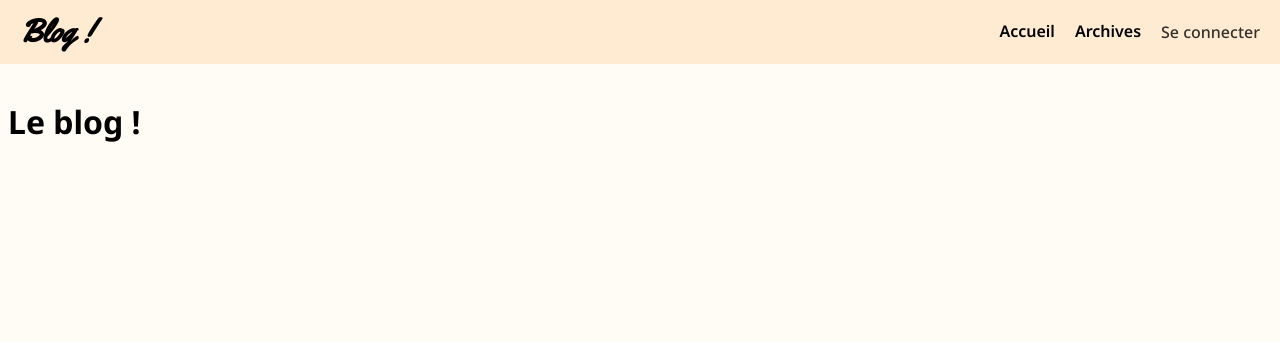
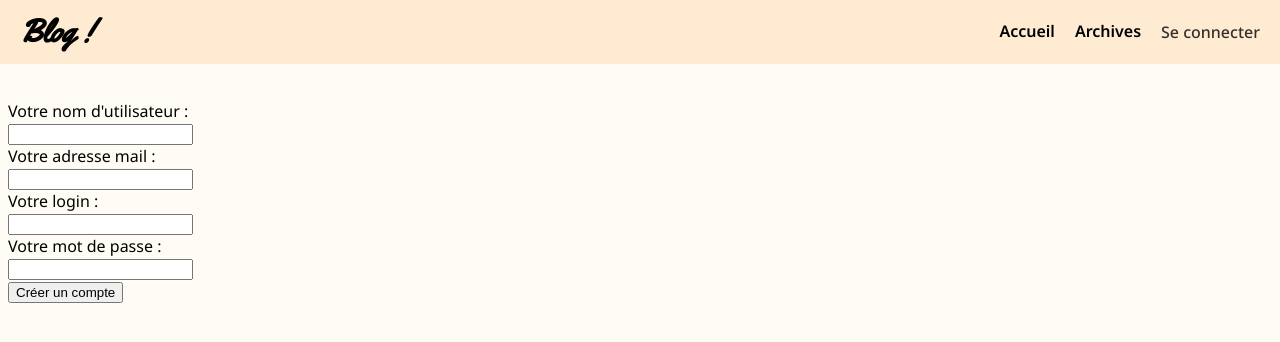
Before and after one commit to BinroLeCrab/Mini-Projet-Blog, a PHP site: page /index.php?newuser in a window 1280 px wide. Shown: the top 342 px of the page. Run offline with PHP 8.4, Linux system fonts and the light colour scheme; data that the repository does not hold is empty; some libraries are stand-ins or nearby versions.

Commit message:
✨ peut créer un compte

```diff
--- a/include/CommSQL.php
+++ b/include/CommSQL.php
@@ -116,6 +116,43 @@ function traitecomment($id_billet, $content, $id_user) {
     }
 
     return 'location:index.php?id_billet='.$id_billet;
+}
+
+function traiteinscription($login, $mdp, $name, $mail, $mdpclair) {
+
+    try
+    {
+        $db = new PDO(dsn, user, pwd);
+    }
+    catch (PDOException $e)
+    {
+        die("Erreur à l'ouverture ! :".$e->getmessage());
+    }
+
+    $stmt=$db->prepare('SELECT * FROM utilisateurs WHERE login = :logi /*and mot_de_passe = :mdp*/;');
+    $stmt->bindValue(':logi', $login);
+    // $stmt->bindValue(':mdp', $mdp);
+
+    $stmt->execute();
+
+    if($stmt->rowCount()){
+        return 'location:index.php?newuser&errlog='.$login;
+
+    } else {
+
+        $add = $db->prepare("INSERT INTO utilisateurs (login, mail, motpass, nom) VALUES (:log, :mail, :mdp, :name);");
+        $add->bindValue(':log',$login);
+        $add->bindValue(':mail',$mail);
+        $add->bindValue(':mdp',$mdp);
+        $add->bindValue(':name',$name);
+
+        $add->execute();
+
+        //fermer
+        $db = null;
+    }
+
+    return traitelogin($login, $mdpclair);
 }
 
 function supprBillet($id_billet, $org) {
@@ -341,6 +378,28 @@ function supprComment($id_comment, $org) {
 
 }
 
+function supprUser($id) {
+
+    try
+    {
+        $db = new PDO(dsn, user, pwd);
+    }
+    catch (PDOException $e)
+    {
+        die("Erreur à l'ouverture ! :".$e->getmessage());
+    }
+
+    //requeter
+    $stmt = $db->prepare("DELETE FROM utilisateurs WHERE id = :id;");
+    $stmt->bindValue(':id',$id);
+
+    $stmt->execute();
+
+    //fermer
+    $db = null;
+    return 'location:index?adminPan';
+}
+
 ?>
 
 <!-- $cnxDB = new PDO($this->dsn, $this->user, $this->pwd); -->
--- a/include/output.php
+++ b/include/output.php
@@ -9,6 +9,25 @@ function formConnexion() {
     $reponse.=" <label for=\"mdp\">Mot de passe :</label><br>\n";
     $reponse.=" <input type=\"password\" id=\"mdp\" name=\"mdp\" required/><br>\n";
     $reponse.=" <input type=\"submit\" value=\"Se connecter\"/><br>\n";
+    $reponse.="</form>\n";
+    $reponse.="<a href=\"index.php?newuser\">Créer un compte</a>\n";
+
+    return $reponse;
+}
+
+function formInscription() {
+    $reponse= "";
+
+    $reponse.="<form action=\"index.php?incription\" method=\"post\">\n";
+    $reponse.=" <label for=\"name\">Votre nom d'utilisateur :</label><br>\n";
+    $reponse.=" <input type=\"text\" id=\"name\" name=\"name\" required/><br>\n";
+    $reponse.=" <label for=\"mail\">Votre adresse mail :</label><br>\n";
+    $reponse.=" <input type=\"text\" id=\"mail\" name=\"mail\" required/><br>\n";
+    $reponse.=" <label for=\"login\">Votre login :</label><br>\n";
+    $reponse.=" <input type=\"text\" id=\"login\" name=\"login\" required/><br>\n";
+    $reponse.=" <label for=\"mdp\">Votre mot de passe :</label><br>\n";
+    $reponse.=" <input type=\"password\" id=\"mdp\" name=\"mdp\" required/><br>\n";
+    $reponse.=" <input type=\"submit\" value=\"Créer un compte\"/><br>\n";
     $reponse.="</form>\n";
 
     return $reponse;
@@ -136,6 +155,7 @@ function echoBillet($id) {
 }
 
 function adminPannel(){
+
     $reponse = "";
 
     $BD = adminPan();
@@ -154,6 +174,7 @@ function adminPannel(){
     $reponse.="                         <th>Id User</th>\n";
     $reponse.="                         <th>Login</th>\n";
     $reponse.="                         <th>Nom</th>\n";
+    $reponse.="                         <th>Mail</th>\n";
     $reponse.="                         <th>Mots de passe</th>\n";
     $reponse.="                         <th>Autorité</th>\n";
     $reponse.="                     </tr>\n";
@@ -165,8 +186,13 @@ function adminPannel(){
         $reponse.=sprintf("                            <td>%s</td>\n", $value["id"]);
         $reponse.=sprintf("                            <td>%s</td>\n", $value["login"]);
         $reponse.=sprintf("                            <td>%s</td>\n", $value["nom"]);
+        $reponse.=sprintf("                            <td>%s</td>\n", $value["mail"]);
         $reponse.=sprintf("                            <td>%s</td>\n", $value["motpass"]);
         $reponse.=sprintf("                            <td>%s</td>\n", $value["autority"]);
+        if ($value["autority"] != 317) {
+            $reponse.=sprintf("                            <td><a href=\"index.php?SuprrUs&id_us=%s\">Supprimer</a></td>\n", $value["id"]);
+        }
+
         $reponse.= "                        </tr>\n";
     }
 
@@ -244,3 +270,5 @@ function adminPannel(){
 ?>
 
 <!-- substr('abcdef', 0, 8) -->
+
+<!-- echo password_hash("testest", PASSWORD_DEFAULT); -->
--- a/index.php
+++ b/index.php
@@ -53,6 +53,20 @@
 
                     echo formConnexion();
 
+                } else if (isset($_GET["newuser"])) {
+
+                    echo formInscription();
+
+                    if (isset($_GET["errlog"])) {
+                        echo '<p class="error">Le login "'.$_GET["errlog"].'" est déjà utilisé.</p>';
+                    }
+
+                } else if (isset($_GET["incription"])) {
+
+                    $mdp = password_hash($_POST["mdp"], PASSWORD_DEFAULT);
+
+                    header(traiteinscription($_POST["login"], $mdp, $_POST['name'], $_POST['mail'], $_POST["mdp"]));
+
                 } else if (isset($_GET["logerr"])) {
 
                     echo 'les problèmes ...';
@@ -101,6 +115,15 @@
                         } else {
                             header(supprBillet($_GET['id_billet'], 1));
                         }
+                    } else {
+                        header('location:index.php');
+                    }
+
+                } else if (isset($_GET['SuprrUs']) && isset($_GET['id_us']) && isset($_SESSION['user'])){
+
+                    if ($_SESSION['user']['autority'] == 317) {
+                        echo "<p>le user ".$_GET['id_us']."</p>\n";
+                        header(supprUser($_GET['id_us']));
                     } else {
                         header('location:index.php');
                     }
--- a/style/style.css
+++ b/style/style.css
@@ -15,6 +15,10 @@ body {
 p, a {
     font-weight: 500;
     font-size: 1rem;
+}
+
+.error {
+    color: red;
 }
 
 /** -----------------------NAV--------------------- */
```
